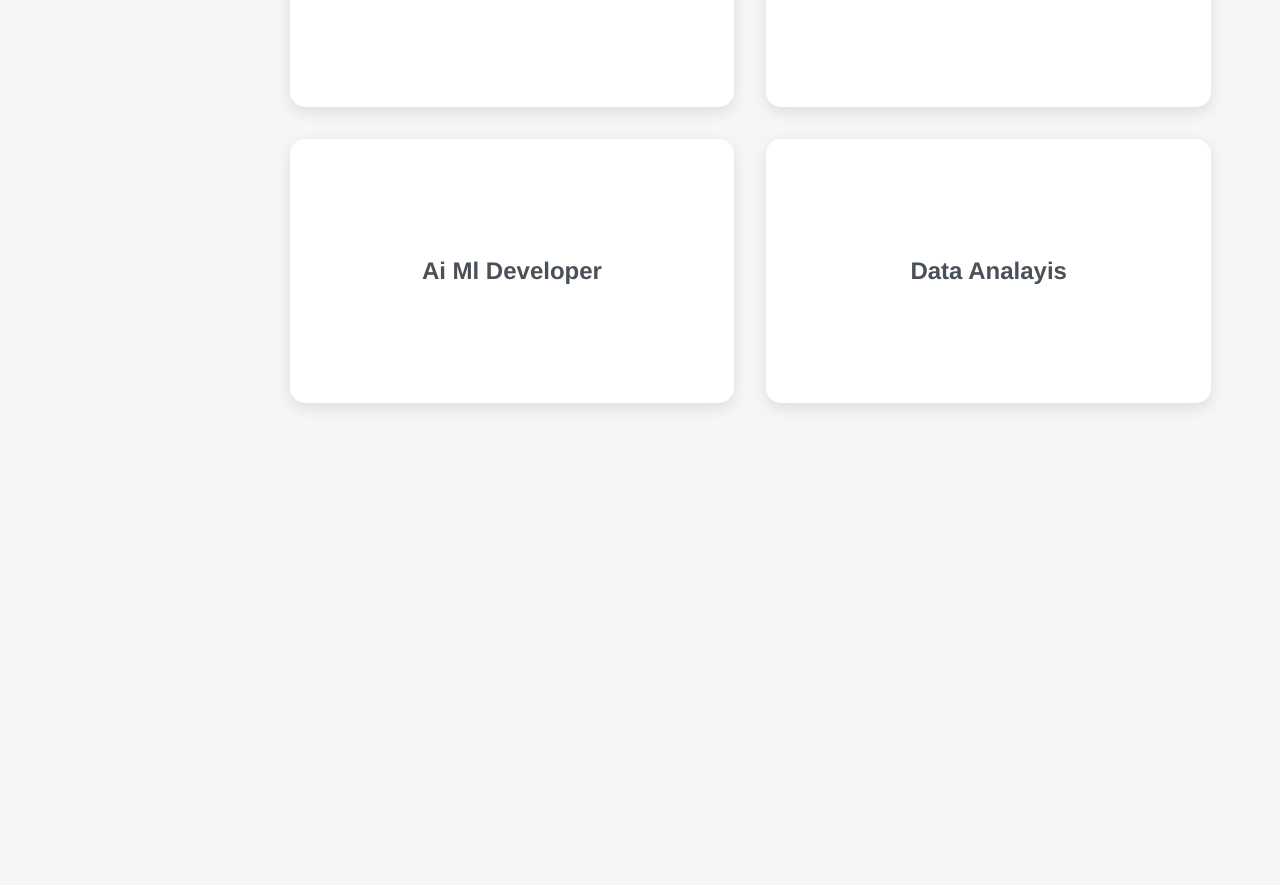
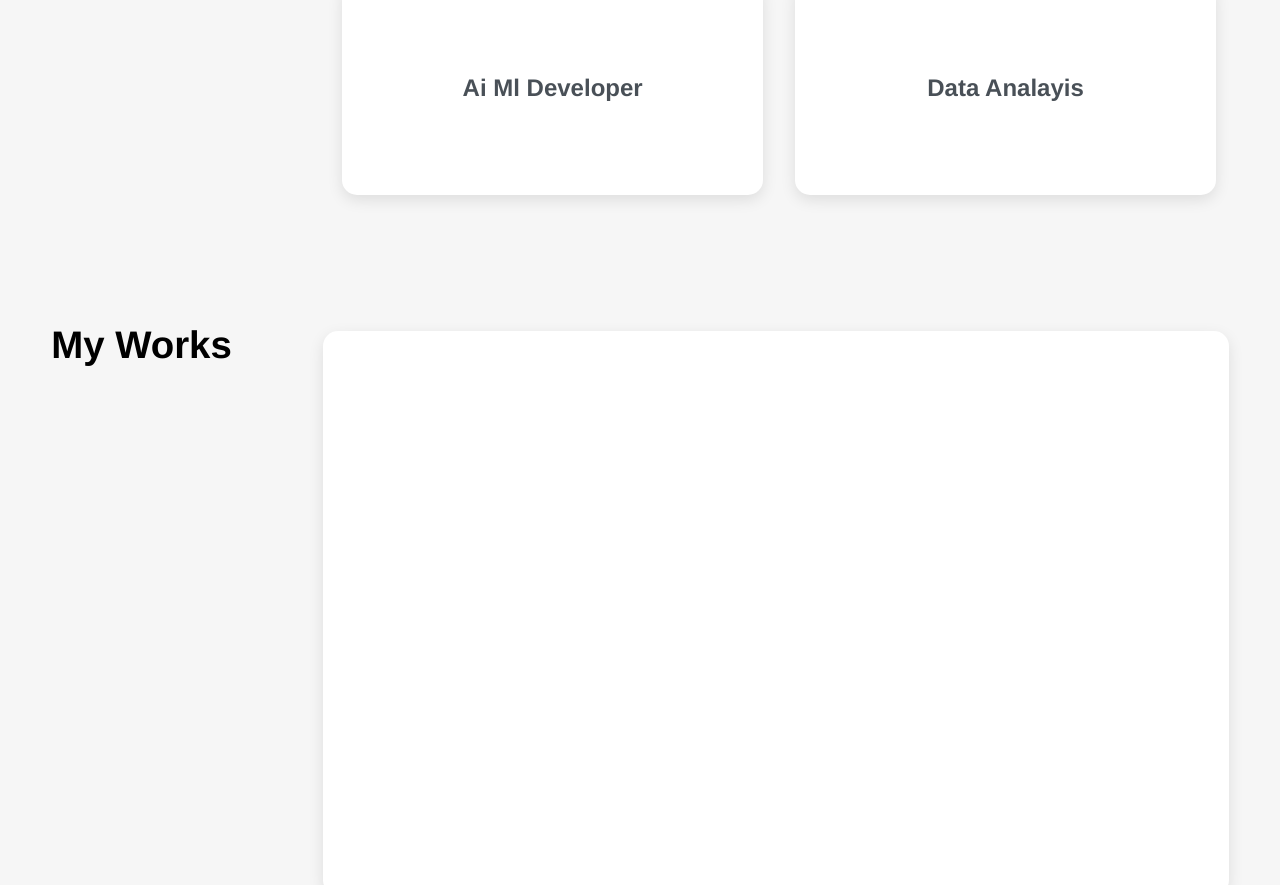
Before and after one commit to SandeepKumar-05/portfolioSandeep, a React (Vite) app: page / in a window 1280 px wide. Shown: the part 1620-2505 px from the top of the page. Before the commit the page ends 2069 px from the top, so only its background shows below. Built offline with nearby package versions, Linux system fonts and the light colour scheme.

Commit message:
Project Section added

```diff
--- a/src/HomePage/Home.jsx
+++ b/src/HomePage/Home.jsx
@@ -1,12 +1,14 @@
 import React from 'react'
 import Hero from '../components/Hero'
 import AboutSection from '../components/AboutSection'
+import ProjectSection from '../components/ProjectSection'
 
 function Home() {
   return (
     <div>
       <Hero/>
       <AboutSection/>
+      <ProjectSection/>
     </div>
   )
 }
--- a/src/components/AboutSection.jsx
+++ b/src/components/AboutSection.jsx
@@ -7,9 +7,7 @@ function AboutSection() {
             <div className="aboutSubCont">
                 <p>I’m a Frontend Developer with a passion for creating smart, user-friendly web interfaces.
                 Skilled in React, JavaScript, and modern UI design.
-                I integrate AI/ML models into real-time web apps using Flask, Node.js, and APIs.
-                From chatbots to intelligent dashboards, I build solutions that think and respond.
-                Focused on crafting seamless, high-performance, AI-powered digital experiences.</p>
+                I integrate AI/ML models into real-time web apps using Flask, Node.js, and APIs.</p>
             </div>
         </div>
         <div className="aboutSkills">
--- /dev/null
+++ b/src/components/ProjectSection.jsx
@@ -0,0 +1,19 @@
+import React from 'react'
+import '../styles/ProjectSection.css'
+function ProjectSection() {
+  return (
+    <section className="projectSection">
+        <div className="mainCont">
+            <h1>My Works</h1>
+        </div>
+        <div className="sideCont">
+            <div className="Cards1"></div>
+            <div className="Cards2"></div>
+            <div className="Cards3"></div>
+            <div className="Cards4"></div>
+        </div>
+    </section>
+  )
+}
+
+export default ProjectSection
--- a/src/styles/AboutSection.css
+++ b/src/styles/AboutSection.css
@@ -3,23 +3,25 @@
   padding: 6rem 5%;
   display: grid;
   grid-template-columns: 1fr;
-  gap: 4rem;
+  gap: 2rem;
   background-color: var(--mainBg);
   font-family: var(--fontStack);
 }
 
 .aboutContent {
   max-width: 100%;
-  margin: 0 auto;
+  /* margin: 0 auto; */
   border: 1px solid blue;
-  background: rgba(0, 132, 255, 0.573);
+  background: #2E9FB1;
   border-radius: 30px;
   padding: 10px 20px 10px 20px;
-  height: 100%;
+  height: 300px;
+  text-align: center;
+
 }
 
 .aboutSubCont p {
-  font-size: clamp(1.2rem, 3vw, 2.5rem);
+  font-size: clamp(1.2rem, 3vw, 1.8rem);
   color: var(--navColor);
   font-weight: 600;
   text-align: center;
@@ -28,19 +30,15 @@
 }
 
 .aboutSkills {
-  max-width: 1500px;
-  /* margin: 0 auto; */
-  display: grid;
-  grid-template-columns: 1fr;
+  display: flex;
   gap: 1rem;
-  display: flex;
-  justify-content: space-around;
   width: 100%;
 }
 
 .skillHeading {
   grid-column: 1 / -1;
-  text-align: center;
+  text-align: start;
+  width: 30%;
 }
 
 .skillHeading h1 {
@@ -58,7 +56,7 @@
   gap: 2rem;
   position: relative;
   top: 50px;
-  width: 80%;
+  width: 100%;
 }
 
 .skill1, .skill2, .skill3, .skill14 {
@@ -70,10 +68,10 @@
   display: flex;
   align-items: center;
   justify-content: center;
-  min-height: 200px;
   font-size: clamp(1.2rem, 2vw, 1.5rem);
   font-weight: 600;
   color: #495057;
+  height: 150px;
   text-align: center;
 }
 
--- a/src/styles/Hero.css
+++ b/src/styles/Hero.css
@@ -4,7 +4,7 @@
   display: grid;
   grid-template-columns: 1fr 1fr;
   align-items: center;
-  padding: 0 5%;
+  padding: 0 3%;
   background: linear-gradient(to right, #f8f9fa 50%, #ffffff 50%);
   position: relative;
   font-family: var(--fontStack);
--- /dev/null
+++ b/src/styles/ProjectSection.css
@@ -0,0 +1,39 @@
+.projectSection{
+    display: flex;
+    justify-content: space-around;
+    padding: 0 4%;
+    font-family: var(--fontStack);
+    background: var(--mainBg);
+    top: 50px;
+    position: relative;
+}
+.mainCont{
+    width: 30%;
+}
+.mainCont h1{
+    font-size: clamp(1rem, 3vw, 2.5rem);
+}
+.sideCont{
+    width: 100%;
+    display: flex;
+    flex-direction: column;
+    gap: 30px;
+    position: relative;
+    top: 40px;
+}
+.Cards1 , .Cards2 , .Cards3 , .Cards4{
+  background: white;
+  border-radius: 15px;
+  padding: 2rem;
+  box-shadow: 0 5px 15px rgba(0,0,0,0.1);
+  transition: all 0.3s ease;
+  display: flex;
+  align-items: center;
+  justify-content: center;
+  min-height: 200px;
+  font-size: clamp(1.2rem, 2vw, 1.5rem);
+  font-weight: 600;
+  color: #495057;
+  text-align: center;
+  height: 500px
+}
```
Also changed, not shown: src/components/Contect.jsx (added, +11 -0 lines), src/styles/Contect.css (added).
